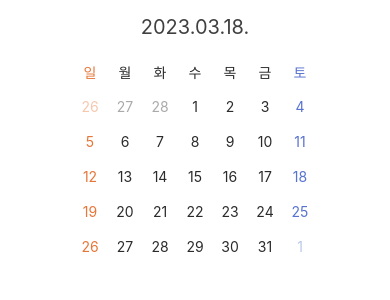
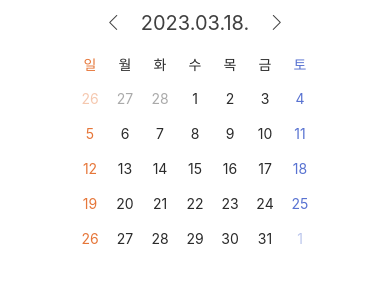
Before and after one commit to tuz22/to-do-list, a React Native app: screen / in a window 390 px wide. Shown: the top 300 px of the page. Built offline with nearby package versions, Linux system fonts and the light colour scheme.

Commit message:
달력의 화살표 추가

```diff
--- a/App.js
+++ b/App.js
@@ -1,27 +1,38 @@
 import dayjs from 'dayjs';
 import { StatusBar } from 'expo-status-bar';
 import { useEffect } from 'react';
-import { FlatList, SafeAreaView, StyleSheet, Text, View } from 'react-native';
+import { FlatList, SafeAreaView, StyleSheet, Text, TouchableOpacity, View } from 'react-native';
 import Margin from './src/Margin';
 import { runPracticeDayjs } from './src/practive-dayjs';
 import { getCalendarColumns, getDayText, getDayColor } from './src/util';
+import { SimpleLineIcons } from '@expo/vector-icons';
 
 const columnSize = 35;
 
-const Column = ({text, color, opacity}) => {
+const Column = ({text, color, opacity, disabled, onPress}) => {
   return(
-    <View style={{
-      width: columnSize,
-      height: columnSize,
-      justifyContent: 'center',
-      alignItems: 'center'
+    <TouchableOpacity
+      disabled={disabled} // 요일은 터치되면 안되니까
+      onPress={onPress}
+      style={{
+        width: columnSize,
+        height: columnSize,
+        justifyContent: 'center',
+        alignItems: 'center'
       }}
     >
       <Text style={{ color, opacity }}>{text}</Text>
-    </View>
+    </TouchableOpacity>
   )
 }
 
+const ArrowButton = ({onPress, iconName}) => {
+  return(
+    <TouchableOpacity onPress={ onPress } style={{paddingHorizontal: 20, paddingVertical: 15}}>
+      <SimpleLineIcons name={ iconName } size={15} color='#404040' />
+    </TouchableOpacity>
+  )
+}
 
 export default function App() {
   const now = dayjs(); // 현재시각
@@ -32,13 +43,16 @@ export default function App() {
 
     return (
       <View>
-        <Margin height={15}/>
-
         {/* YYYY.MM.DD */}
         <View style={{ flexDirection: 'row', justifyContent: 'center', alignItems: 'center'}}>
-          <Text style={{ fontSize: 20, color: '#404040' }}>{currentDateText}</Text>
+          <ArrowButton iconName='arrow-left' onPress={() => {}} />
+
+          <TouchableOpacity>
+            <Text style={{ fontSize: 20, color: '#404040' }}>{currentDateText}</Text>
+          </TouchableOpacity>
+
+          <ArrowButton iconName='arrow-right' onPress={() => {}} />
         </View>
-        <Margin height={15}/>
 
         {/* 요일 */}
         <View style={{ flexDirection: 'row'}}>
@@ -46,7 +60,13 @@ export default function App() {
             const dayText = getDayText(day);
             const color = getDayColor(day);
             return (
-              <Column text={dayText} color={color} opacity={1}/>
+              <Column
+                key={`day${day}`}
+                text={dayText}
+                color={color}
+                opacity={1}
+                disabled={true}
+              />
             )
           })}
         </View>
@@ -75,6 +95,7 @@ export default function App() {
     <SafeAreaView style={styles.container}>
       <FlatList
         data={columns} // data: 만들고자 하는 리스트의 source를 담는 prop
+        keyExtractor={(_, index) => `column-${index}`}
         numColumns='7' // 한줄에 몇개
         renderItem={renderItem} // renderItem: data로 받은 소스들 각각의 item들을 render 시켜주는 콜백함수
         ListHeaderComponent={ListHeaderComponent}
```
